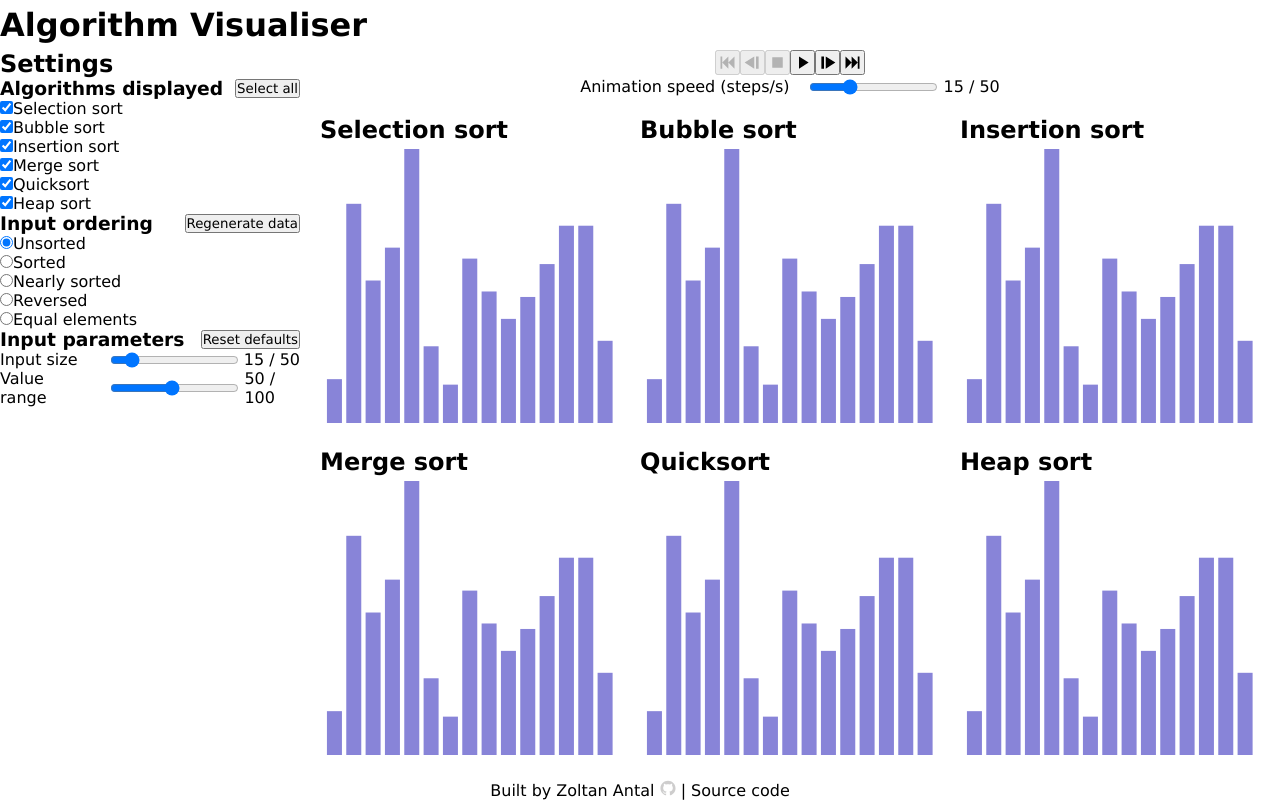
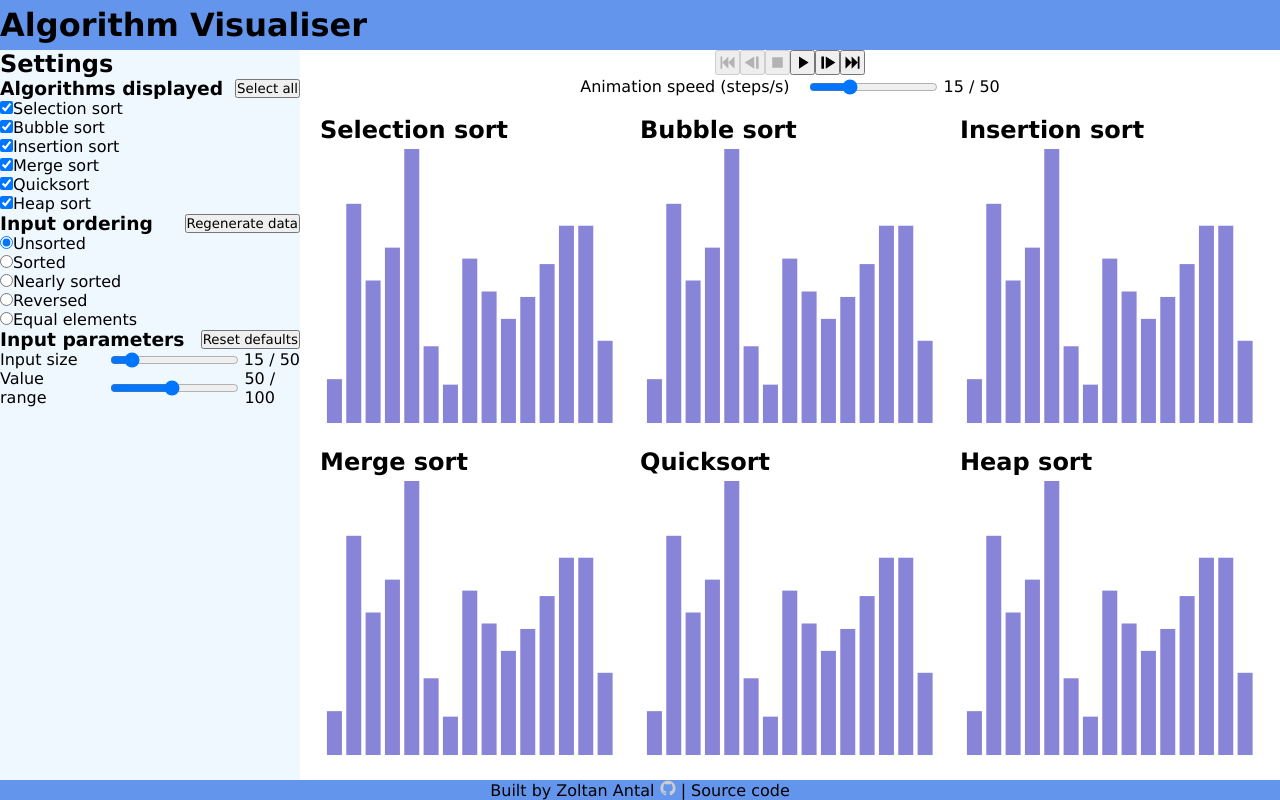
Before and after one commit to zoltan-antal/algorithm-visualiser, a React (Vite) app: page / in a window 1280 px wide. Built offline with nearby package versions, Linux system fonts and the light colour scheme.

Commit message:
Add test colours to sections

```diff
--- a/src/components/Aside/index.css
+++ b/src/components/Aside/index.css
@@ -4,6 +4,7 @@ aside {
   flex-direction: column;
   justify-content: flex-start;
   align-items: stretch;
+  background-color: aliceblue;
 
   .section {
     display: flex;
--- a/src/components/Footer/index.css
+++ b/src/components/Footer/index.css
@@ -4,6 +4,7 @@ footer {
   flex-direction: row;
   justify-content: center;
   align-items: center;
+  background-color: cornflowerblue;
 
   & img {
     height: 1rem;
--- a/src/components/Header/index.css
+++ b/src/components/Header/index.css
@@ -4,4 +4,5 @@ header {
   flex-direction: row;
   justify-content: space-between;
   align-items: center;
+  background-color: cornflowerblue;
 }
--- a/src/components/Main/index.css
+++ b/src/components/Main/index.css
@@ -4,4 +4,5 @@ main {
   flex-direction: column;
   justify-content: flex-start;
   align-items: stretch;
+  background-color: white;
 }
```
